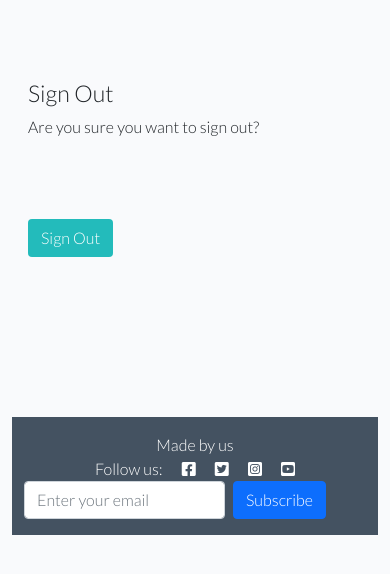
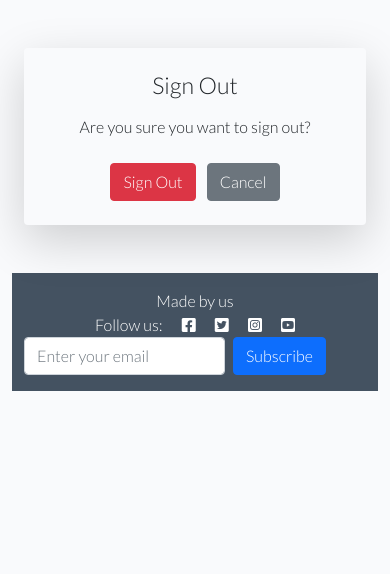
Before and after one commit to Friday79/my_site, a Django app: template templates/account/logout.html in a window 390 px wide. Shown: the part 92-666 px from the top of the page. Run offline with Django 3.2, Linux system fonts and the light colour scheme; the template is opened without the code that fills it, so the values that code supplies are empty.

```diff
--- a/templates/account/logout.html
+++ b/templates/account/logout.html
@@ -1,29 +1,32 @@
 {% extends "base.html" %}
-
 {% load i18n %}
 
 {% block head_title %}{% trans "Sign Out" %}{% endblock %}
 
 {% block content %}
-<div class="container my-5 pb-5">
-  <div class="row">
-    <div class="col-md-8 mt-3 offset-md-2 p-3">
-      <h3>{% trans "Sign Out" %}</h3>
-
-      <p>{% trans 'Are you sure you want to sign out?' %}</p>
-    </div>
-  </div>
-  <div class="row">
-    <div class="col-md-8 mt-3 offset-md-2 p-3">
+<div class="container my-5">
+  <div class="row justify-content-center">
+    <div class="col-md-6">
+      <div class="card shadow-lg border-0">
+        <div class="card-body text-center p-4">
+          <h3 class="mb-3">{% trans "Sign Out" %}</h3>
+          <p class="mb-4">{% trans "Are you sure you want to sign out?" %}</p>
 
           <form method="post" action="{% url 'account_logout' %}">
             {% csrf_token %}
             {% if redirect_field_value %}
               <input type="hidden" name="{{ redirect_field_name }}" value="{{ redirect_field_value }}" />
             {% endif %}
-        <button class="btn btn-signup right mb-5 mt-3" type="submit">{% trans 'Sign Out' %}</button>
+            <button class="btn btn-danger me-2" type="submit">
+              {% trans "Sign Out" %}
+            </button>
+            <a href="{% url 'home' %}" class="btn btn-secondary">
+              {% trans "Cancel" %}
+            </a>
           </form>
         </div>
       </div>
     </div>
+  </div>
+</div>
 {% endblock %}
```
Lines whose indentation alone changed are shown as unchanged.
